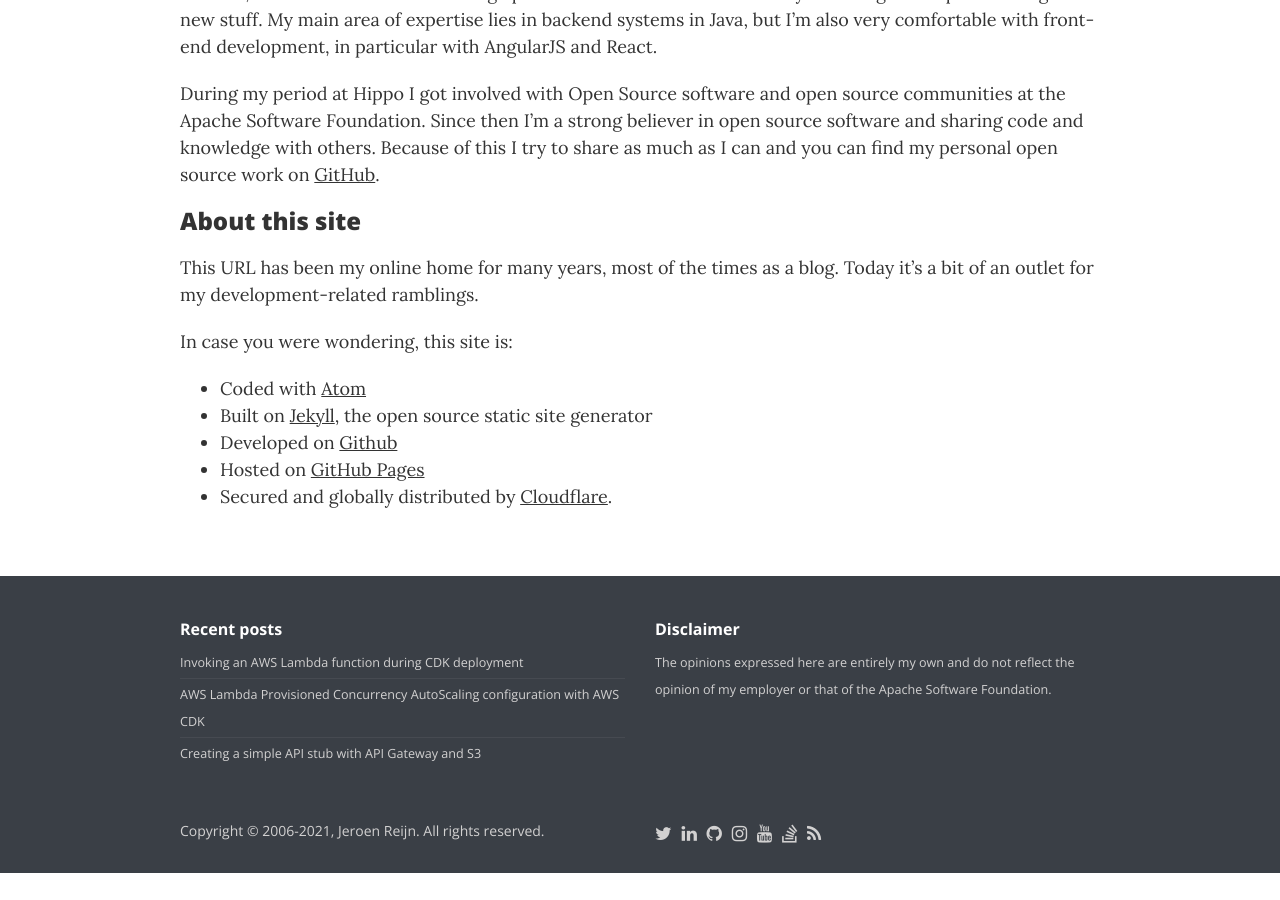
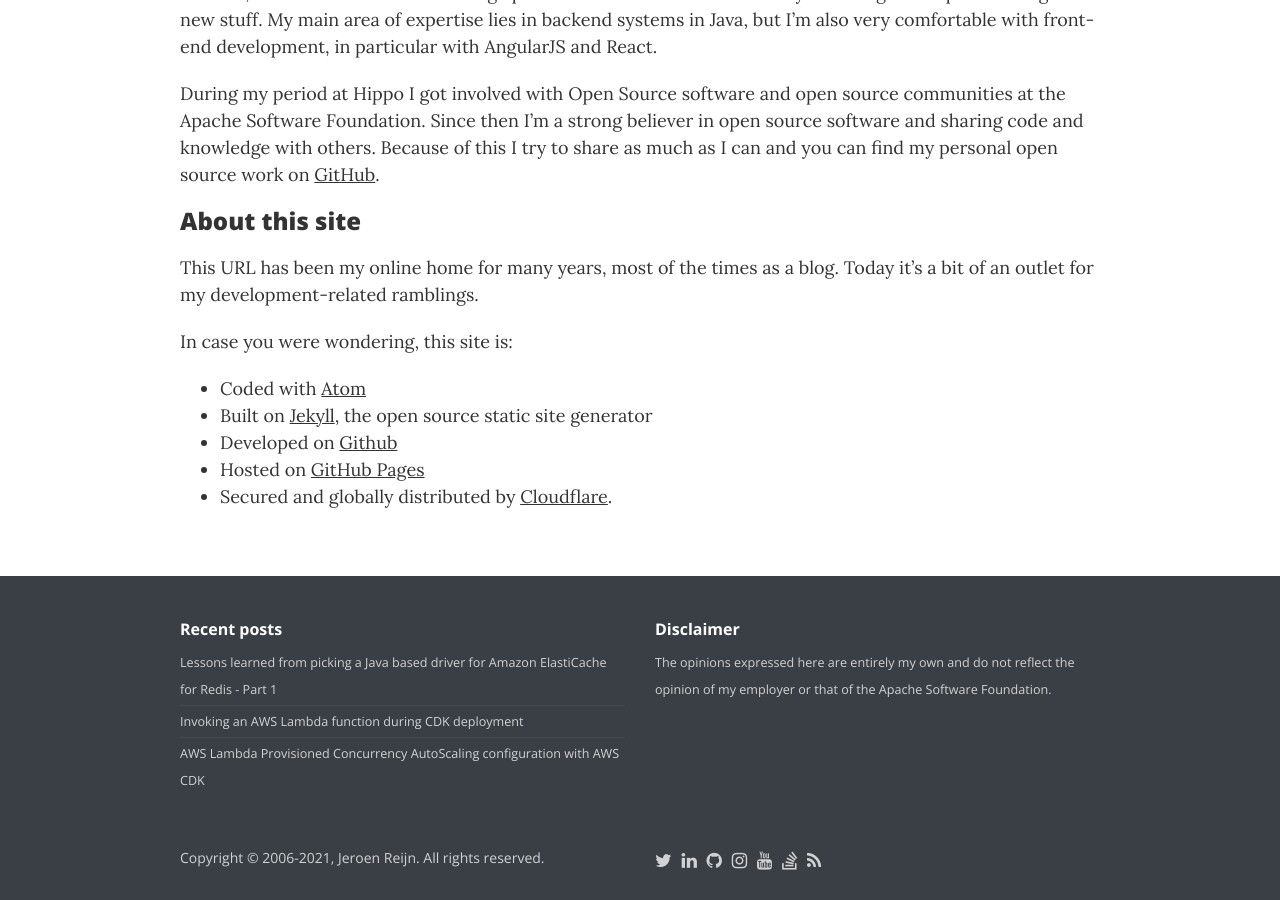
Before and after one commit to jreijn/jreijn.github.com, a Jekyll site: the page built from about.md, in a window 1280 px wide and 900 px high, scrolled down 942 px. Built offline with Jekyll 4.4.1, drawn with Linux system fonts in a browser that asks for light colours; before the commit the page ends 1815 px from its top, so only the background shows below that; some of the changed lines change nothing that is shown.

Commit message:
Added new post on using jedis as a redis driver.

````diff
--- a/_includes/head.html
+++ b/_includes/head.html
@@ -3,7 +3,6 @@
     <title>{% if page.title %}{{ page.title }}{% else %}{{ site.title }}{% endif %}</title>
     <!--[if IE]><meta http-equiv="X-UA-Compatible" content="IE=edge,chrome=1"><![endif]-->
     <meta name="viewport" content="width=device-width, initial-scale=1">
-
     <meta name="author" content="{{ site.author }}">
     <meta name="description" content="{{ site.description }}">
     <link rel="canonical" href="{{ page.url | replace:'index.html','' | prepend: site.baseurl | prepend: site.url }}">
@@ -13,8 +12,12 @@
     <link rel="icon" type="image/png" sizes="16x16" href="{{ site.url }}/favicon-16x16.png">
     <link rel="manifest" href="{{ site.url }}/site.webmanifest">
     <link rel="shortcut icon" type="image/x-icon" href="{{ site.url }}/favicon.ico" />
+    <meta name="robots" content="index, archive">
     <meta property="og:title" content="{% if page.title %}{{ page.title }}{% else %}{{ site.title }}{% endif %}"/>
     <meta property="og:url" content="{{ page.url | replace:'index.html','' | prepend: site.baseurl | prepend: site.url }}"/>
+
+    <meta rel="preconnect" href="https://fonts.googleapis.com">
+    <meta rel="preconnect" href="https://fonts.gstatic.com" crossorigin="true">
     <!-- Custom CSS -->
 
     <!-- Bootstrap core CSS -->
@@ -31,23 +34,16 @@
     <meta name="twitter:card" content="summary">
     <meta name="twitter:site" content="@jreijn">
     <meta name="twitter:creator" content="@jreijn">
-    {% if page.title %}
-      <meta name="twitter:title" content="{{ page.title }}">
-    {% else %}
-      <meta name="twitter:title" content="{{ site.title }}">
+    {% if page.title %}<meta name="twitter:title" content="{{ page.title }}">
+    {% else %}<meta name="twitter:title" content="{{ site.title }}">
     {% endif %}
-    {% if page.url %}
-      <meta name="twitter:url" content="{{ site.url }}{{ page.url }}">
+    {% if page.url %}<meta name="twitter:url" content="{{ site.url }}{{ page.url }}">
     {% endif %}
-    {% if page.description %}
-      <meta name="twitter:description" content="{{ page.description }}">
-    {% else %}
-      <meta name="twitter:description" content="{{ page.excerpt | strip_html | truncate: 200 }}">
+    {% if page.description %}<meta name="twitter:description" content="{{ page.description }}">
+    {% else %}<meta name="twitter:description" content="{{ page.excerpt | strip_html | truncate: 200 }}">
     {% endif %}
-    {% if page.image %}
-      <meta name="twitter:image:src" content="{{ site.url }}/path/to/image/{{ page.image }}">
-    {% else %}
-      <meta name="twitter:image:src" content="{{ site.url }}/assets/twitter-image.png">
+    {% if page.image %}<meta name="twitter:image:src" content="{{ site.url }}/path/to/image/{{ page.image }}">
+    {% else %}<meta name="twitter:image:src" content="{{ site.url }}/assets/twitter-image.png">
     {% endif %}
 
 </head>
--- a/_layouts/default.html
+++ b/_layouts/default.html
@@ -1,17 +1,11 @@
 <!DOCTYPE html>
 <html lang="en">
-
   {% include head.html %}
-
     <body>
         {% include nav.html %}
-
         {{ content }}
-
         {% include footer.html %}
-
         {% include ga.html %}
-
         <script src="/js/all.min.js"></script>
     </body>
 </html>
--- /dev/null
+++ b/_posts/2023-02-01-lessons-learned-from-picking-a-java-based-driver-for-amazon-elasticache-for-redis-part-1.md
@@ -0,0 +1,199 @@
+---
+title: Lessons learned from picking a Java based driver for Amazon ElastiCache for
+  Redis - Part 1
+subtitle: Exploring failover scenarios with Jedis
+comments: true
+layout: post
+header-img: "/assets/2023/photo-by-markus-winkler-on-unsplash.jpg"
+tags:
+- aws
+- lambda
+- elasticache
+- redis
+- jedis
+---
+
+In my day-to-day job, I support teams at different organizations and help them with their AWS challenges. One of the teams I recently supported, was using [Amazon ElasticCache for Redis](https://aws.amazon.com/elasticache/redis/) as a storage/caching layer for their primary workload. They were validating their production setup and testing several failure scenarios. In this post, I will share some of the lessons learned. Keep in mind that the cases described in this post are very context-specific and might not reflect your use case, so my advice is to always do your own tests.
+
+## The initial architecture
+
+The team had built a REST-based service by using API Gateway, AWS Lambda and Amazon ElastiCache for Redis.
+
+![elasticache-redis.jpg](/assets/2023/elasticache-redis.jpg)
+
+Amazon ElastiCache for Redis was set up with [cluster mode enabled](https://aws.amazon.com/blogs/database/work-with-cluster-mode-on-amazon-elasticache-for-redis/) as this gave the team the flexibility to scale both read and write actions. The initial cluster existed of just a single shard, with the option to scale up/out if needed.
+
+When the Redis client writes to and reads from the cluster it will first check which shard the data belongs to and sends the read or write command to the node in that particular shard.
+
+![](/assets/2023/redis-clustering.jpg)
+
+Now when you set up ElastiCache Redis with Cluster Mode enabled in AWS, the recommended way to connect with the cluster from your client is by connecting via the cluster configuration endpoint. The cluster configuration endpoint keeps track of all the changes in the Redis cluster and can give you an up-to-date topology.
+
+![](/assets/2023/redis-cluster-configuration-endpoint.jpg)
+
+The AWS Lambda function had been written in Java and therefore the team looked at different Java-based Redis drivers and eventually decided to use [Jedis](https://github.com/redis/jedis), a Java client for [Redis](https://redis.io) designed for performance and ease of use. One of the reasons they chose to use Jedis was that it proved to be a lightweight library. Instantiating the client connection takes somewhere between 200-600ms (depending on the lambda memory settings) which impacts the cold start of the lambda function.
+
+```java
+private JedisRedisService() {
+  logger.info("Instantiating Redis Cluster connection");
+  HostAndPort hostAndPort = new HostAndPort(REDIS_HOST, Integer.valueOf(REDIS_PORT));
+  ConnectionPoolConfig connectionPoolConfig = new ConnectionPoolConfig();
+  connectionPoolConfig.setMaxTotal(5);
+  connectionPoolConfig.setMaxIdle(5);
+
+  DefaultJedisClientConfig defaultJedisClientConfig =     DefaultJedisClientConfig.builder()
+    .connectionTimeoutMillis(JedisCluster.DEFAULT_TIMEOUT)
+    .socketTimeoutMillis(JedisCluster.DEFAULT_TIMEOUT)
+    .blockingSocketTimeoutMillis(JedisCluster.DEFAULT_TIMEOUT)
+    .user(REDIS_USERNAME)
+    .password(REDIS_PASSWORD)
+    .ssl(true)
+    .build();
+
+  jedisCluster = new JedisCluster(
+    hostAndPort,
+    defaultJedisClientConfig,
+    JedisCluster.DEFAULT_MAX_ATTEMPTS,
+    connectionPoolConfig
+  );
+  logger.info("Instantiated Redis Cluster connection");
+}
+```
+
+Jedis has shown to be the fastest driver for specific scenarios based on the "Optimize [Redis Client Performance for Amazon ElastiCache and MemoryDB"](https://aws.amazon.com/blogs/database/optimize-redis-client-performance-for-amazon-elasticache/) post on the [AWS blog](https://aws.amazon.com/blogs/). Performance for a cache is very important, but we also wanted to look at different aspects of the driver.
+
+## **Expect the unexpected**
+
+Werner Vogels often states that you should always expect the unexpected if you're building in the Cloud. Things can break and it's best to prepare for that as much as possible.
+
+> Failures are a given and everything will eventually fail over time: from routers to hard disks, from operating systems to memory units corrupting TCP packets, from transient errors to permanent failures. This is a given, whether you are using the highest quality hardware or lowest cost components. -- Source: [10 Lessons from 10 Years of Amazon Web Services](https://www.allthingsdistributed.com/2016/03/10-lessons-from-10-years-of-aws.html)
+
+To test how Jedis would handle some 'failure' scenarios and we decided that we wanted to test for at least the things we *could* expect.
+
+![Werner Vogels quote: "Everything fails, all the time"](https://media.amazonwebservices.com/blog/2020/reinvent-dev-keynote-0027.jpg)
+
+Source: [https://aws.amazon.com/blogs/aws/reinvent-2020-liveblog-werner-vogels-keynote/](https://aws.amazon.com/blogs/aws/reinvent-2020-liveblog-werner-vogels-keynote/)
+
+Two scenarios we could think of were:
+
+1. **A primary node failure**
+
+2. **A maintenance upgrade that would rotate and update the nodes to a new version of Redis**
+
+
+We performed these tests with Jedis version 4.2.3 and later we retried with 4.3.1 as there were a couple of fixes and improvements regarding Redis clusters.
+
+To test the impact we created a simple Lambda function that performs [GET](https://redis.io/commands/get/) operations on a specific set of keys within our cache. As we wanted to test under 'real-world' circumstances we created a small load test with [Artillery.io](https://www.artillery.io) that was sending a constant stream of requests.
+
+As a response, we represent the value of the get method and list the available nodes in the cluster.
+
+```json
+{
+  "nodes": [
+    "test-cluster-0001-001.test-cluster.ifrpha.euw1.cache.amazonaws.com:6379",
+    "test-cluster-0001-002.test-cluster.ifrpha.euw1.cache.amazonaws.com:6379",
+    "test-cluster-0001-003.test-cluster.ifrpha.euw1.cache.amazonaws.com:6379"
+  ],
+  "test": "test value"
+}
+```
+
+### Primary node failover
+
+As ElastiCache for Redis was the primary data source for the service, the team wanted to see the impact of a primary node failure. The service was predicated to have a read-heavy workload and our small test cluster consisted of 1 primary node and 2 replica nodes. The team was expecting to have a similar production setup when the service would launch. Testing a primary node failure is quite simple in ElastiCache for Redis. From the AWS console, you can trigger the fail-over utilizing a button.
+
+![elasticache-redis-failover.png](/assets/2023/elasticache-redis-failover.png)
+
+Or from the command line by executing:
+
+```plaintext
+aws elasticache test-failover /
+    --replication-group-id "test-cluster" /
+    --node-group-id "0001"
+```
+
+Once the failover was triggered we could track its progress in the ElastiCache events logs. The event log can be found in the AWS Console or from the AWS CLI by executing:
+
+```plaintext
+aws elasticache describe-events --max-items 5
+```
+
+This will result in a JSON or table-based response that contains a list of events in the order they took place.
+
+| Source ID | Type | Date | Event |
+| --- | --- | --- | --- |
+| test-cluster-0001-001 | cache-cluster | November 12, 2022, 14:43:40 (UTC+01:00) | Finished recovery for cache nodes 0001 |
+| test-cluster-0001-001 | cache-cluster | November 12, 2022, 14:33:22 (UTC+01:00) | Recovering cache nodes 0001 |
+| test-cluster | replication-group | November 12, 2022, 14:31:59 (UTC+01:00) | Failover to replica node test-cluster-0001-002 completed |
+| test-cluster | replication-group | November 12, 2022, 14:30:56 (UTC+01:00) | Test Failover API called for node group 0001 |
+
+As you can see from the above event log, the cluster first performs a **failover** after which it **recovers** the node and **adds it back** into the cluster. If you look closely you can see that the time between triggering the failover action and the actual failover takes **about a minute**. We ran this test multiple times and we've seen this vary from close to a minute to up to two minutes.
+
+We noticed that from the moment the primary node was taken down our service started throwing errors. From the CloudWatch logs, we noticed several jedis related errors:
+
+```plaintext
+Cluster retry deadline exceeded.: redis.clients.jedis.exceptions.JedisClusterOperationException
+redis.clients.jedis.exceptions.JedisClusterOperationException: Cluster retry deadline exceeded.
+	at redis.clients.jedis.executors.ClusterCommandExecutor.executeCommand(ClusterCommandExecutor.java:88)
+	at redis.clients.jedis.UnifiedJedis.executeCommand(UnifiedJedis.java:148)
+	at redis.clients.jedis.UnifiedJedis.get(UnifiedJedis.java:570)
+```
+
+and
+
+```plaintext
+2022-10-16 19:03:28 7e6d77f1-eea2-4c9e-ab3c-da108d1c9b16 DEBUG ClusterCommandExecutor - Failed connecting to Redis: null
+redis.clients.jedis.exceptions.JedisConnectionException: Failed to connect to any host resolved for DNS name.
+	at redis.clients.jedis.DefaultJedisSocketFactory.connectToFirstSuccessfulHost(DefaultJedisSocketFactory.java:63) ~[task/:?]
+	at redis.clients.jedis.DefaultJedisSocketFactory.createSocket(DefaultJedisSocketFactory.java:87) ~[task/:?]
+	at redis.clients.jedis.Connection.connect(Connection.java:180) ~[task/:?]
+	at redis.clients.jedis.Connection.initializeFromClientConfig(Connection.java:338) ~[task/:?]
+	at redis.clients.jedis.Connection.<init>(Connection.java:53) ~[task/:?]
+	at redis.clients.jedis.ConnectionFactory.makeObject(ConnectionFactory.java:71) ~[task/:?]
+```
+
+The total duration of exceptions in our log ended up taking about 6 minutes. As the load was the same during the failover we did not notice any lambda cold starts during the failover.
+
+During that time our service was mostly responding with errors and not servicing our clients.
+
+![lambda-monitoring.png](/assets/2023/lambda-monitoring.png)
+
+Finding out what's causing that was not that simple as Jedis does not write a lot of log information when the log level is set to debug. From what we could tell from the [Jedis source code](https://github.com/redis/jedis) it seems that when the Jedis client connects to the configuration endpoint it fetches all known hosts. It stores that in a local cache and figures out the primary node from the set of nodes. Once the primary node is known it will execute operations against the primary node. It does so by connecting to the Amazon-generated domain name/entry and when that entry is down / unreachable it seems it does not use the configuration endpoint to rediscover the nodes or fetch the new cluster topology. We initially thought this had to do with the DNS caching of the JVM, so we also tried to disable caching, but we did not see any effect after that change.
+
+```java
+{
+ java.security.Security.setProperty("networkaddress.cache.ttl","0");
+ java.security.Security.setProperty("networkaddress.cache.negative.ttl", "0");
+}
+```
+
+From the Jedis source code, we learned that a bit of randomization is applied once the node is marked as unavailable. This seems to happen only when the connection attempt has timed out after several retry attempts. It will randomly connect to one of the remaining nodes and by chance, it might find the new primary node and it will forget about the old primary. We found this out by looking at the code and printing the list of nodes available to the client. We noticed that even when the old primary is added back to the cluster as a replica, that node will not be known by our application. Because we were using AWS Lambda and Lambdas are rotated at a random moment in time a cold start would probably solve this issue but in the meantime, one of the nodes will be missing from the total set of nodes for that duration which could impact the availability of our service.
+
+As we were experiencing issues while rotating nodes we were wondering about the impact of a version upgrade. A version upgrade would probably also take down nodes, so that’s what we tested next.
+
+### Cluster engine version upgrade
+
+The next scenario was running a cluster engine upgrade. To validate the impact of a version upgrade we migrated from version Redis 6.0.x to 6.2.x. Again the event log can show us the timing of the procedure:
+
+| Date | Message | SourceIdentifier | SourceType |
+| --- | --- | --- | --- |
+| 2023-01-30T12:48:35.546000+00:00 | Cache cluster patched | test-cluster-0001-001 | cache-cluster |
+| 2023-01-30T12:47:42.064000+00:00 | Cache node 0001 restarted | test-cluster-0001-001 | cache-cluster |
+| 2023-01-30T12:47:40.055000+00:00 | Cache node 0001 shutdown | test-cluster-0001-001 | cache-cluster |
+| 2023-01-30T12:46:28.167000+00:00 | Failover from master node test-cluster-0001-001 to replica node test-cluster-0001-002 completed | test-cluster-0001-001 | cache-cluster |
+| 2023-01-30T12:46:28.167000+00:00 | Failover from master node test-cluster-0001-001 to replica node test-cluster-0001-002 completed | test-cluster | replication-group |
+| 2023-01-30T12:46:26.946000+00:00 | Failover to replica node test-cluster-0001-002 completed | test-cluster | replication-group |
+| 2023-01-30T12:45:40.725000+00:00 | Cache cluster patched | test-cluster-0001-003 | cache-cluster |
+| 2023-01-30T12:44:47.350000+00:00 | Cache node 0001 restarted | test-cluster-0001-003 | cache-cluster |
+| 2023-01-30T12:44:45.348000+00:00 | Cache node 0001 shutdown | test-cluster-0001-003 | cache-cluster |
+| 2023-01-30T12:43:32.918000+00:00 | Cache cluster patched | test-cluster-0001-002 | cache-cluster |
+| 2023-01-30T12:42:39.710000+00:00 | Cache node 0001 restarted | test-cluster-0001-002 | cache-cluster |
+| 2023-01-30T12:42:37.707000+00:00 | Cache node 0001 shutdown | test-cluster-0001-002 | cache-cluster |
+
+To our surprise, this did not result in the same behaviour. We noticed that nodes kept upgrading but our service was not generating any errors during that time.
+
+![](/assets/2023/lambda-during-engine-upgrade.png)
+
+## Conclusion
+
+Testing the above scenarios helped us get a better understanding of how our driver would handle specific cluster-wide events. Having a few minutes of downtime/errors during a primary failover event is not ideal and it depends on your use case if that's acceptable for your workload. While researching mitigation scenarios we learned that the Tinder engineering team discovered similar behaviour with Jedis in production, which they described in their post "[Taming ElastiCache with Auto-discovery at Scale](https://medium.com/tinder/taming-elasticache-with-auto-discovery-at-scale-dc5e7c4c9ad0)". This triggered us to also do some testing with a different Java-based Redis driver. You can find more about that in part 2.
````
Also changed, not shown: assets/2023/elasticache-redis-failover.png (added), assets/2023/elasticache-redis.jpg (added), assets/2023/lambda-during-engine-upgrade.png (added), assets/2023/lambda-monitoring.png (added), assets/2023/photo-by-markus-winkler-on-unsplash.jpg (added), assets/2023/redis-cluster-configuration-endpoint.jpg (added), assets/2023/redis-clustering.jpg (added).
